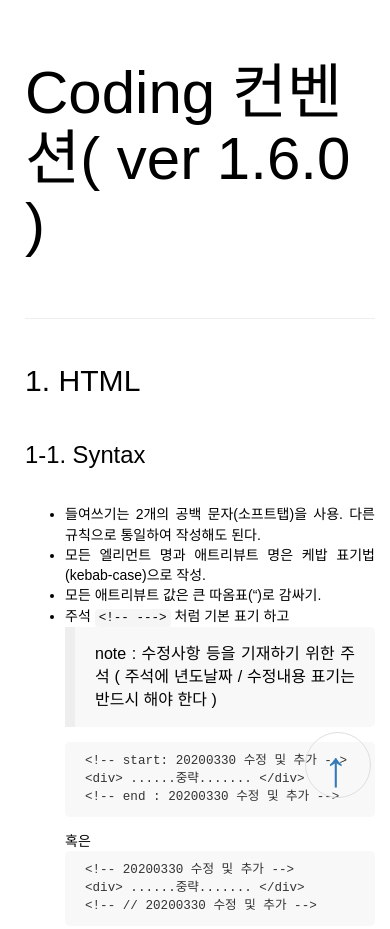
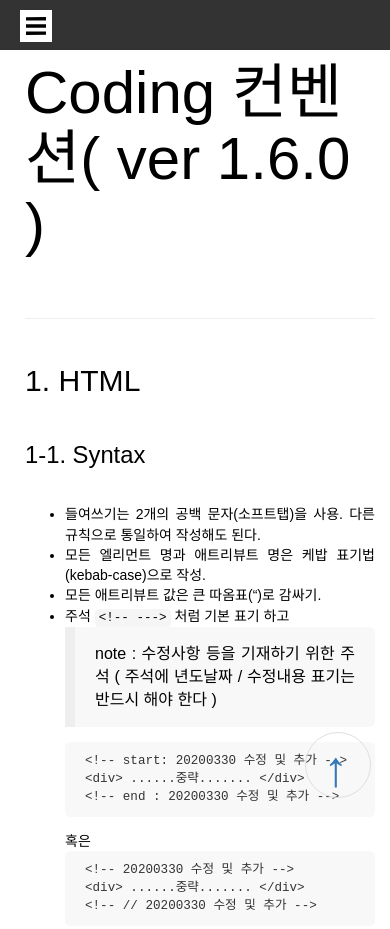
Before and after one commit to uxicode/guide, a website: page index.html in a window 390 px wide. Shown: the top 929 px of the page. Drawn offline with Linux system fonts and the light colour scheme; a web font is replaced by a local one.

Commit message:
모바일버전추가

```diff
--- a/index.html
+++ b/index.html
@@ -21,8 +21,40 @@
     .blind{  visibility: hidden; position: absolute; font-size: 0; width: 0; height: 0; line-height: 0;}
     .container{margin:0 0 180px 230px;}
     .side-bar{position:fixed;left:0;top:0;width:220px;height:100vh;overflow-y:scroll;color: #fff;background:linear-gradient(0deg,#5768f3,#1c45ef);}
+    .m-bar{display: none;}
     @media (max-width:480px) {
-        .side-bar{left:-220px;}
+        .nav-bar{
+            position: fixed;
+            width: 100%;
+            left: 0;
+            top: 0;
+            height: 40px;
+        }
+        .nav-bar:before{
+           content:'';
+           position:absolute;
+           width:100%;
+           height:50px;
+           background-color:#333;
+        }
+
+         .m-bar{
+           display: block;
+           position:absolute;
+           top:10px;
+           left:20px;
+           width:32px;
+           height:32px;
+           background:#fff url(./hamburger-svgrepo-com.svg) 50% 50% no-repeat;
+           background-size:32px;
+        }
+        .m-bar.active{
+           background:#fff url(./clear-svgrepo-com.svg) 50% 50% no-repeat;
+           background-size:32px;
+        }
+
+        .side-bar{transform:translateX(-100%);transition: transform .5s ease-out;}
+        .side-bar.active{transform:translateX(0)}
         .container{margin:0 0 180px 10px;}
     }
 </style>
@@ -2905,14 +2937,18 @@ const store = new Vuex.Store({ ...options })</code></pre><h4 id="vuexstore-생
 
         let titleMenus=$('h2');
         let len=titleMenus.length;
-        let result='<div class="side-bar"><p style="margin-top:177px;padding: 0 20px;font-size:30px;">바로가기 메뉴</p>';
+        let result='<div class="nav-bar"><div class="side-bar"><p style="margin-top:177px;padding: 0 20px;font-size:30px;">바로가기 메뉴</p>';
         for(i=0;i<len;i++){
            result+= '<a class="btn-shortcut" href="#'+titleMenus.eq(i).attr('id')+'" data-index="'+i+'" >'+titleMenus.eq(i).text()+'</a>';
         }
-        result+='</div>';
+        result+='</div><div class="m-bar"></div></div>';
         titleMenus.eq(0).before(result);
         $('.btn-top').on('click', function(e) {
           $('html,body').stop().animate({scrollTop:0}, 700 );
+        });
+        $('.m-bar').on('click', function(e){
+          $('.side-bar').toggleClass('active');
+          $('.m-bar').toggleClass('active');
         });
         let oldScrollNum=-1;
         let scrollSpyBtnItems=$('.btn-shortcut');
```
Also changed, not shown: gulpfile.babel.js (+39 -3 lines), clear-svgrepo-com.svg (added), hamburger-svgrepo-com.svg (added).
